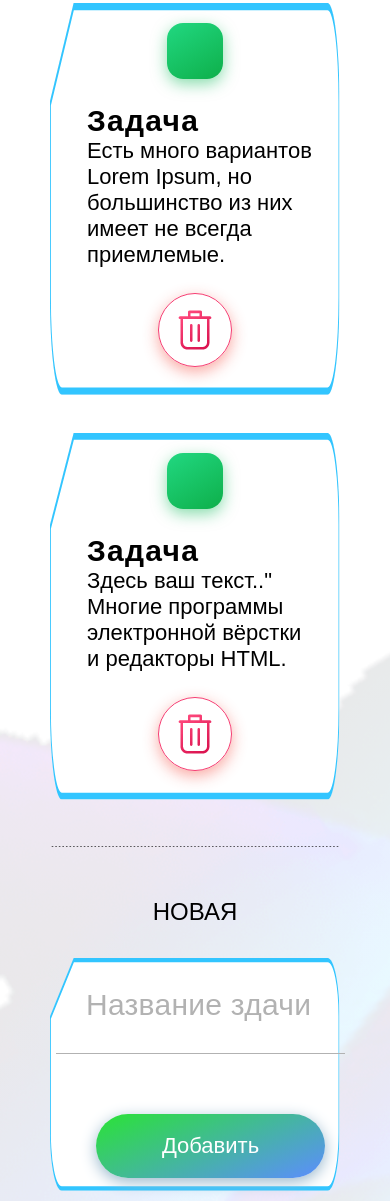
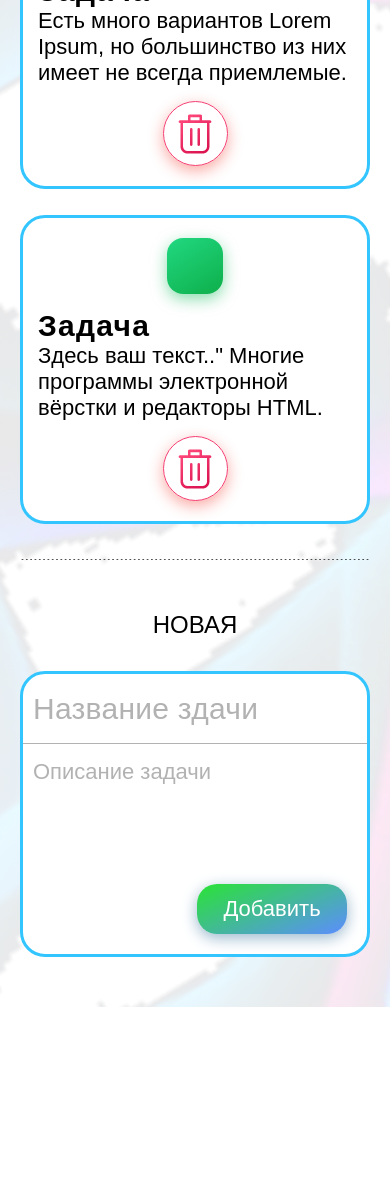
Before and after one commit to jullidu/to-do-list, a website built with webpack: page src/index.html in a window 390 px wide. Shown: the part 631-1832 px from the top of the page. After the commit the page ends 1638 px from the top, so only its background shows below. Built offline with nearby package versions, Linux system fonts and the light colour scheme; files whose address does not match are found by name; a web font is replaced by a local one.

Commit message:
added media for mobile

```diff
--- a/src/styles/bem-box/_new-task.scss
+++ b/src/styles/bem-box/_new-task.scss
@@ -9,11 +9,25 @@
   grid-column-gap: 10px;
   padding: 0 6px 15px 84px;
 
-  @media (max-width: 576px) {
-    padding: 0 6px;
+  @media (max-width: 992px) {
+    grid-template: 1fr 1.5fr 1fr/ 1fr;
+  }
+
+  @media (max-width: 768px) {
+    padding: 0 6px 15px 0;
+  }
+
+  @media (max-width: 595px) {
+    grid-template: 1fr 2fr 1fr/ 1fr;
+    background-image: none;
+    border: 3px solid #32c5ff;
+    border-radius: 25px;
+    background-color: #fff;
+    padding: 0;
   }
 
   &__title {
+    color: #000;
     font-family: $avenir-bold;
     font-size: 30px;
     font-weight: 400;
@@ -25,17 +39,25 @@
     width: 100%;
     grid-column: 1/3;
 
+    @media (max-width: 992px) {
+      grid-column: -1/1;
+    }
+
     &::placeholder {
       color: #b2b2b2;
     }
 
-    @media (max-width: 576px) {
-      padding-left: 30px;
+    @media (max-width: 768px) {
+      padding-left: 50px;
+    }
+
+    @media (max-width: 595px) {
+      padding-left: 10px;
     }
   }
 
   &__desc {
-    color: #b2b2b2;
+    color: #000;
     font-family: $avenir-font;
     font-size: 22px;
     font-weight: 400;
@@ -50,8 +72,17 @@
       color: #b2b2b2;
     }
 
-    @media (max-width: 576px) {
-      padding-left: 30px;
+    @media (max-width: 992px) {
+      padding: 15px 10px 0 0;
+      margin-bottom: 15px;
+    }
+
+    @media (max-width: 768px) {
+      padding-left: 50px;
+    }
+
+    @media (max-width: 595px) {
+      padding-left: 10px;
     }
 
   }
@@ -77,6 +108,12 @@
     &:hover {
       opacity: 0.8;
     }
+
+    @media(max-width: 595px) {
+      width: 150px;
+      height: 50px;
+      border-radius: 20px;
+    }
   }
 
   &__text-button {
--- a/src/styles/bem-box/_task.scss
+++ b/src/styles/bem-box/_task.scss
@@ -10,7 +10,11 @@
 
   @media (max-width: 595px) {
     grid-template-columns: 1fr;
-    padding: 20px 0 40px;
+    padding: 20px 0;
+    background-image: none;
+    border: 3px solid #32c5ff;
+    border-radius: 25px;
+    background-color: #fff;
   }
 
   &_active {
@@ -18,6 +22,13 @@
     background-repeat: no-repeat;
     background-size: 100% 100%;
     -moz-background-size: 100% 100%;
+
+    @media (max-width: 595px) {
+      border: 3px solid #21d881;
+      background-image: none;
+      border-radius: 25px;
+      background-color: #fff;
+    }
   }
 
 
@@ -62,6 +73,8 @@
 
 
     @media (max-width: 595px) {
+      width: 65px;
+      height: 65px;
       justify-self: center;
       margin: 0;
     }
@@ -79,8 +92,8 @@
   &__text-box {
     padding: 15px 150px 15px 37px;
 
-    @media (max-width:850px) {
-      padding: 25px 25px 25px 37px;
+    @media (max-width:992px) {
+      padding: 15px;
     }
   }
 }
--- a/src/styles/style.scss
+++ b/src/styles/style.scss
@@ -40,6 +40,11 @@ sans-serif;
   padding: 78px 50px 83px;
   background-repeat: no-repeat;
   background-size: cover;
+  background-position: center center;
+
+  @media (max-width: 768px) {
+    padding: 50px 20px;
+  }
 }
 
 .section {
```
